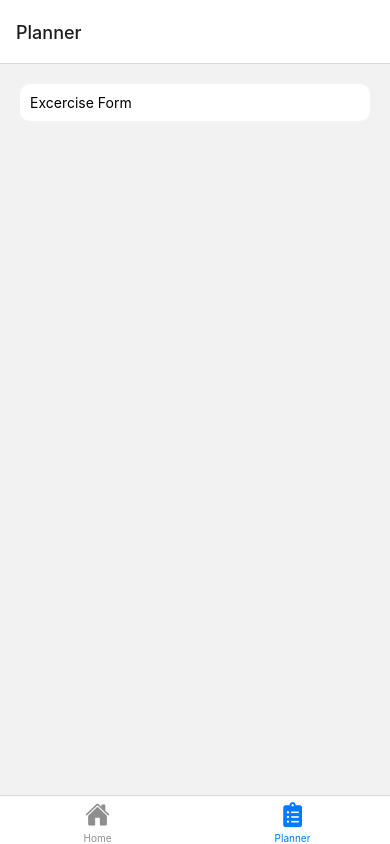
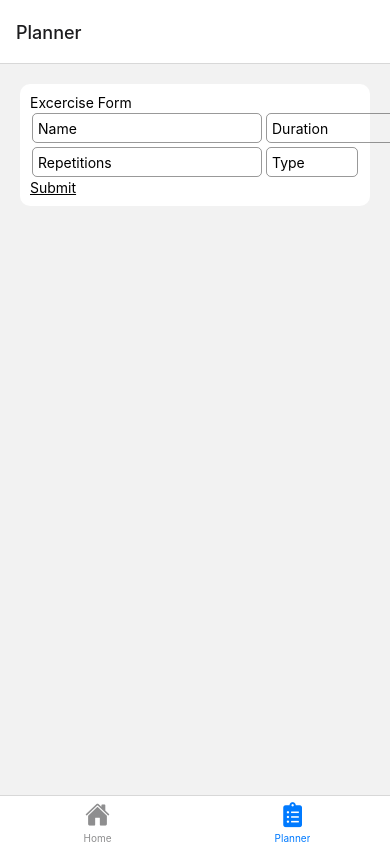
Before and after one commit to zayn785632/workout-mobile-app, a React Native app: screen /Planner in a window 390 px wide. Built offline with nearby package versions, Linux system fonts and the light colour scheme.

Commit message:
added new changes to the code

```diff
--- /dev/null
+++ b/components/ExerciseForm.tsx
@@ -0,0 +1,152 @@
+import { useState } from "react";
+import { Text, View, StyleSheet, TextInput } from "react-native";
+import { useForm, Controller } from "react-hook-form";
+import { PressableText } from "./styled/PressableText";
+
+export type ExerciseFormData = {
+    name: string,
+    duration: string,
+    type: string,
+    reps?: string
+}
+
+type WorkoutProps = {
+    onSubmit: (form: ExerciseFormData) => void
+}
+
+const selectionItems = ["exercise", "break", "stretch"]
+
+export default function ExerciseForm({
+    onSubmit
+}: WorkoutProps) {
+    const { control, handleSubmit } = useForm();
+    const [ isSelectionOn, setSelectionOn] = useState(false);
+    return (
+        <View style={styles.container}>
+            <Text>
+                Excercise Form
+            </Text>
+
+            <View>
+                <View style={styles.rowContainer}>
+                    <Controller
+                        control={control}
+                        rules={{
+                            required: true
+                    }}
+                    name="name"
+                    render={({ field: {onChange, value}}) =>
+                        <TextInput
+                            onChangeText={onChange}
+                            value={value}
+                            style={styles.input}
+                            placeholder="Name"
+
+                        />
+                        }
+                    />
+                        <Controller
+                        control={control}
+                        rules={{
+                            required: true
+                    }}
+                    name="duration"
+                    render={({ field: {onChange, value}}) =>
+                        <TextInput
+                            onChangeText={onChange}
+                            value={value}
+                            style={styles.input}
+                            placeholder="Duration"
+                        />
+                        }
+                    />
+               </View>
+               <View style={styles.rowContainer}>
+
+                    <Controller
+                    control={control}
+                    name="reps"
+                    render={({ field: {onChange, value}}) =>
+                    <TextInput
+                        onChangeText={onChange}
+                        value={value}
+                        style={styles.input}
+                        placeholder="Repetitions"
+                    />
+                    }
+                />
+                    <Controller
+                    control={control}
+                    rules={{
+                        required: true
+                }}
+                name="type"
+                render={({ field: {onChange, value}}) =>
+                    <View style={{flex: 1}}>
+                        { isSelectionOn ?
+                            <View>
+                                { selectionItems.map(Selection =>
+                                <PressableText
+                                key={Selection}
+                                text={Selection}
+                                style={styles.selection}
+                                onPressIn={() =>
+                                     {
+                                        onChange(Selection)
+                                        setSelectionOn(false)}
+
+                                    }
+                                />
+                                )}
+
+                            </View> :
+                                <TextInput
+                                onPressIn={() => setSelectionOn(true)}
+                                style={styles.input}
+                                value={value}
+                                placeholder="Type"
+                                />
+                        }
+                    </View>
+                    }
+                />
+               </View>
+
+               <PressableText
+                text="Submit"
+                onPress={handleSubmit((data)=> {
+                    onSubmit(data as ExerciseFormData);
+                })}
+               />
+
+            </View>
+        </View>
+    )
+}
+
+const styles = StyleSheet.create({
+    container: {
+        backgroundColor: "#fff",
+        borderRadius: 10,
+        padding: 10
+    },
+    input: {
+        flex: 1,
+        margin:2,
+        borderWidth:1,
+        height: 30,
+        padding:5,
+        borderRadius:5,
+        borderColor: "rgba(0,0,0, 0.4)"
+    },
+    rowContainer: {
+        flexDirection: "row"
+    },
+    selection: {
+        margin:2,
+        padding: 3,
+        alignSelf: "center",
+
+
+    }
+})
--- a/components/WorkoutForm.tsx
+++ /dev/null
@@ -1,23 +0,0 @@
-import { Text, View, StyleSheet} from "react-native";
-
-
-
-export default function WorkoutForm() {
-
-
-    return (
-        <View style={styles.container}>
-            <Text>
-                Excercise Form
-            </Text>
-        </View>
-    )
-}
-
-const styles = StyleSheet.create({
-    container: {
-        backgroundColor: "#fff",
-        borderRadius: 10,
-        padding: 10
-    }
-})
--- a/package.json
+++ b/package.json
@@ -17,6 +17,7 @@
     "expo": "~48.0.18",
     "expo-status-bar": "~1.4.4",
     "react": "18.2.0",
+    "react-hook-form": "^7.45.0",
     "react-native": "0.71.8"
   },
   "devDependencies": {
--- a/screens/PlannerScreen.tsx
+++ b/screens/PlannerScreen.tsx
@@ -1,13 +1,29 @@
 
 import { View, Text, Button, StyleSheet } from "react-native";
 import { NativeStackHeaderProps } from "@react-navigation/native-stack/lib/typescript/src/types";
-import WorkoutForm from "../components/WorkoutForm";
+import ExerciseForm, { ExerciseFormData } from "../components/ExerciseForm";
+import { SequenceItem, SequenceType } from "../types/data";
 
 export default function PlannerScreen({navigation}: NativeStackHeaderProps) {
+    const handleFormSubmit = (form: ExerciseFormData) => {
+        const sequenceItem: SequenceItem = {
+            slug: form.name + Date.now(),
+            name: form.name,
+            type: form.type as SequenceType,
+            duration: Number(form.duration)
+        };
+
+        if ( form.reps){
+            sequenceItem.reps = Number(form.reps)
+        }
+        console.log(sequenceItem);
+    }
 
     return (
         <View style={styles.container}>
-            <WorkoutForm/>
+            <ExerciseForm
+             onSubmit={handleFormSubmit}
+            />
         </View>
     )
 }
```
Also changed, not shown: 1 other file (tests, documents, lock files or other folders).
